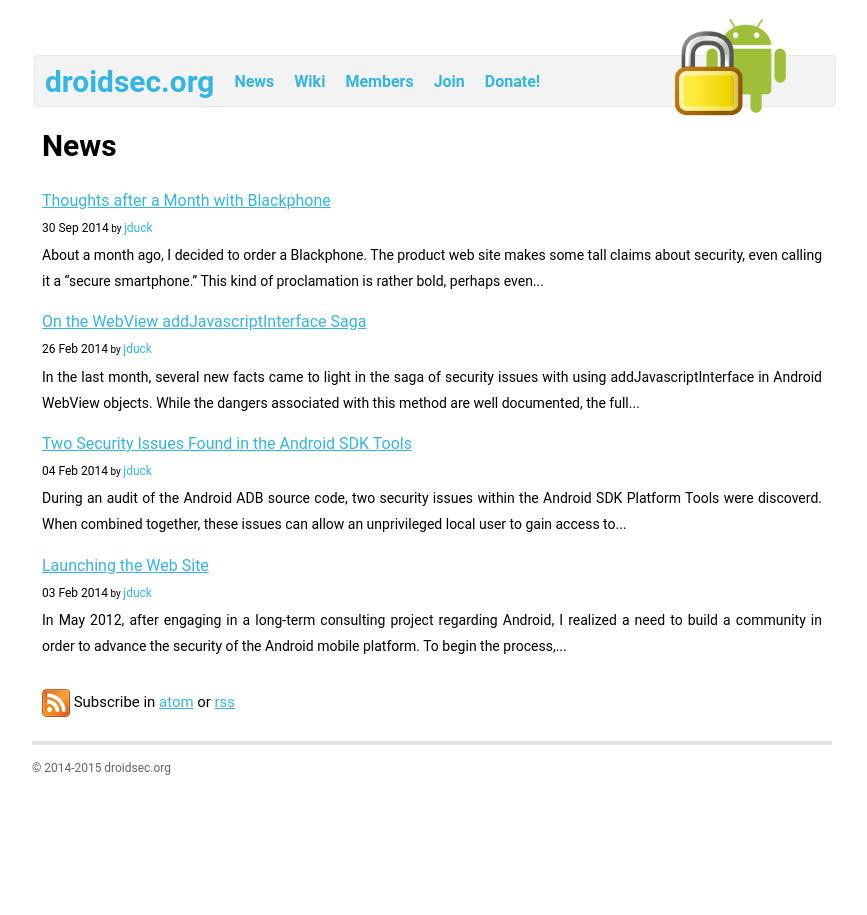
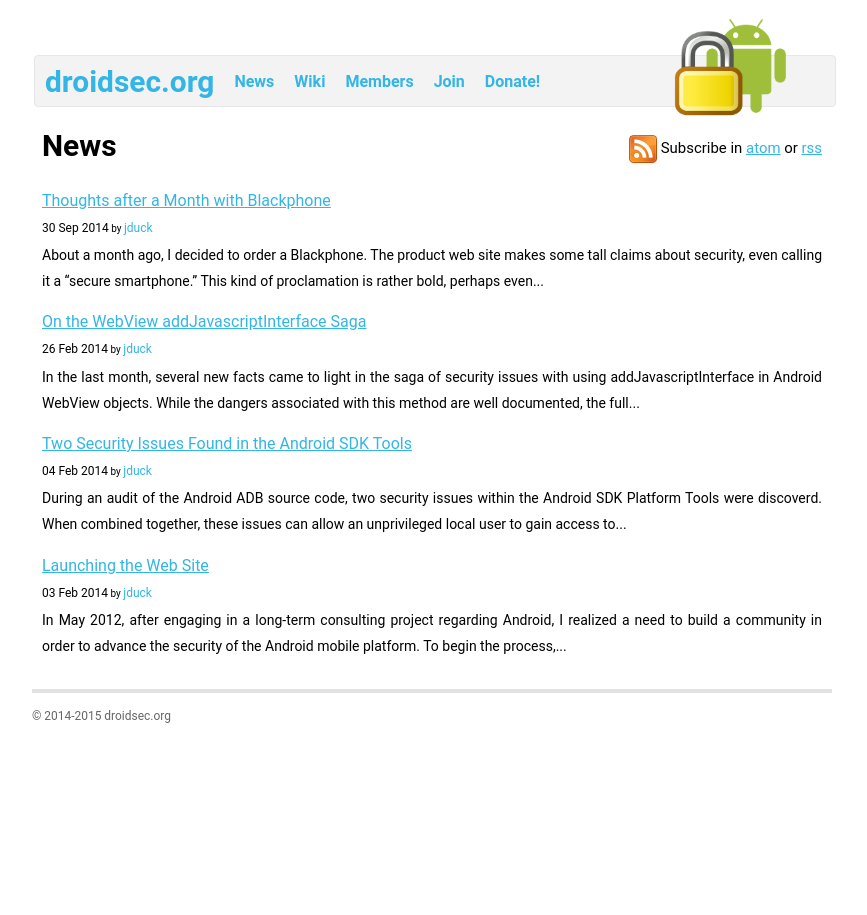
Before and after one commit to droidsec/droidsec.github.io, a Jekyll site: the page built from news/index.html, in a window 1280 px wide. Shown: the whole page, without its empty margins (208-1075 px from the left). Built offline with Jekyll 4.4.1, drawn with Linux system fonts in a browser that asks for light colours; Markdown is read by kramdown in place of the engine named in the settings.

Commit message:
Bring the RSS/Atom feed links up to the top

```diff
--- a/css/main.css
+++ b/css/main.css
@@ -256,6 +256,9 @@
   font-size: 14px;
 }
 
+.feeds {
+  float: right;
+}
 img.feed {
   vertical-align: middle;
 }
--- a/news/index.html
+++ b/news/index.html
@@ -6,7 +6,12 @@
 <link rel="alternate" type="application/rss+xml" title="RSS feed" href="/feed.xml">
 <link rel="alternate" type="application/atom+xml" href="/atom.xml" title="Atom feed">
 
+  <div class=feeds>
+  <img class=feed src=/img/feed.png /> Subscribe in <a href=/atom.xml>atom</a> or <a href=/rss.xml>rss</a>
+  </div>
+
   <h1>News</h1>
+
   <ul class="posts">
     {% for post in site.posts %}
     <li>
@@ -16,5 +21,3 @@
     </li>
     {% endfor %}
   </ul>
-
-  <img class=feed src=/img/feed.png /> Subscribe in <a href=/atom.xml>atom</a> or <a href=/rss.xml>rss</a>
```
